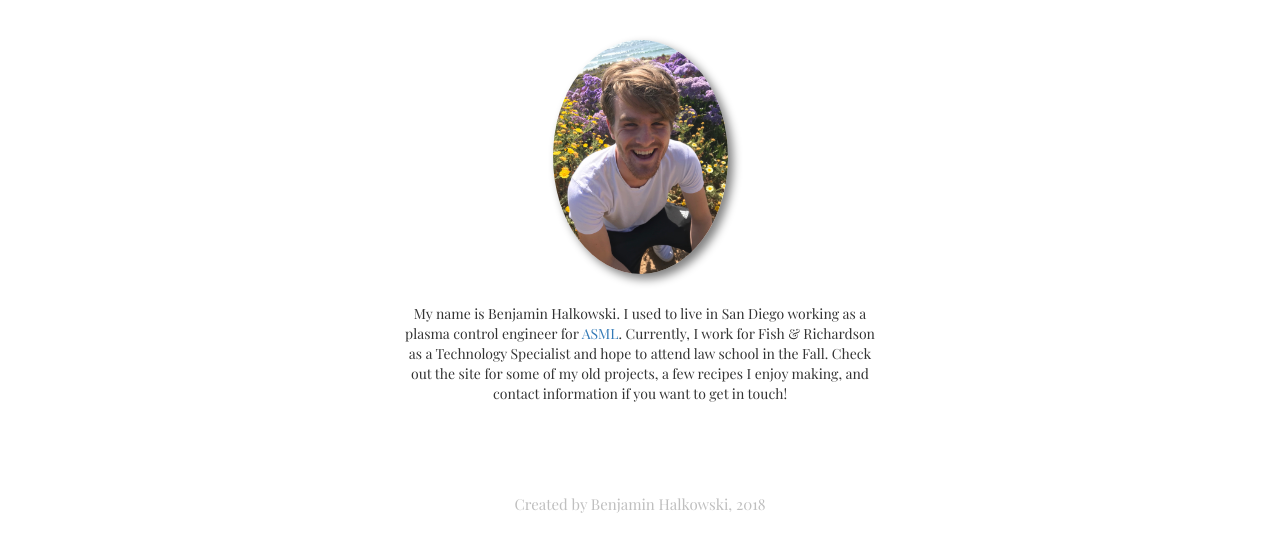
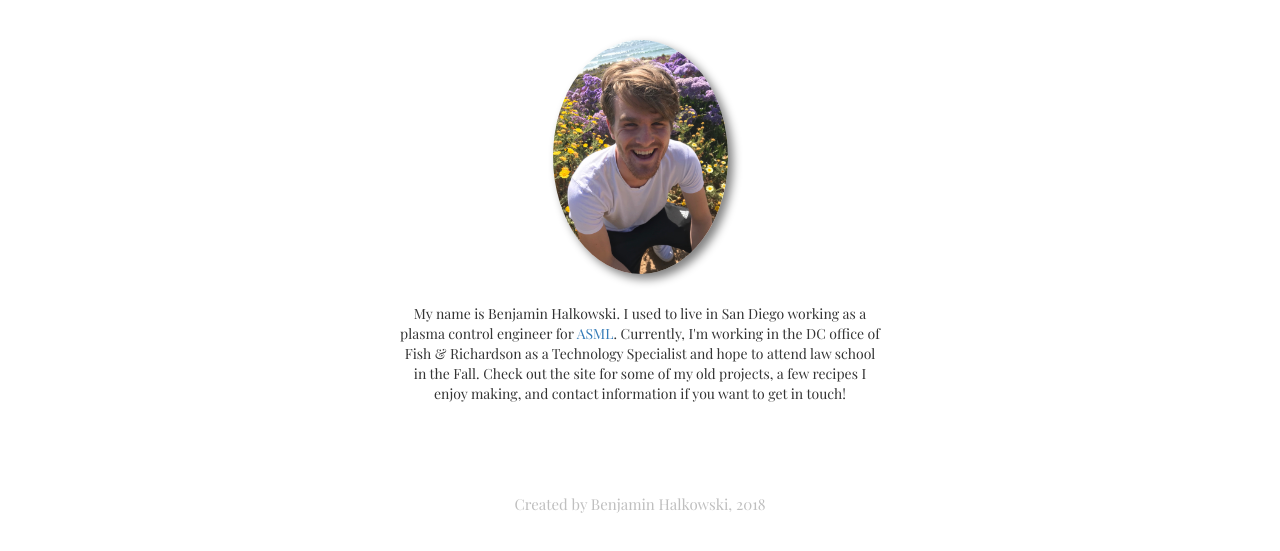
Before and after one commit to benhalkowski/benhalkowski.github.io, a plain HTML site: page index.html in a window 1280 px wide. Shown: the part 161-712 px from the top of the page. Drawn offline with nearby package versions, Linux system fonts and the light colour scheme.

Commit message:
more bio changes

```diff
--- a/index.html
+++ b/index.html
@@ -50,7 +50,7 @@
           <!--<h3 style="padding-bottom:30px;">About me</h3>-->
           <img class="profile-img box-shadow" src="profile2.jpg" alt="Avatar" width="175px">
           <p style="padding-top:30px;">My name is Benjamin Halkowski. I used to live in San Diego working as a plasma control engineer for <a href="https://www.asml.com/">ASML</a>.
-            Currently, I work for Fish & Richardson as a Technology Specialist and hope to attend law school in the Fall.
+            Currently, I'm working in the DC office of Fish & Richardson as a Technology Specialist and hope to attend law school in the Fall.
             Check out the site for some of my old projects, a few recipes I enjoy making, and contact information
             if you want to get in touch!</p>
 
```
